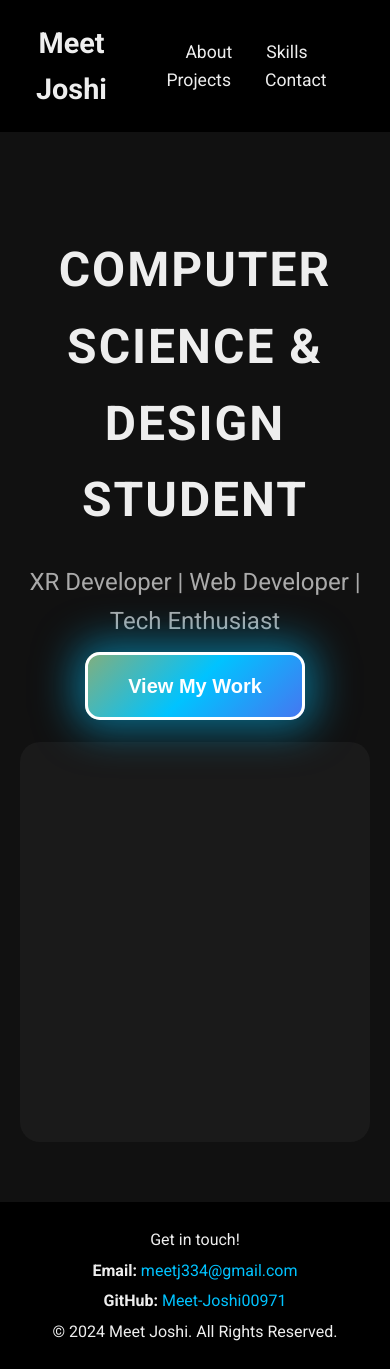
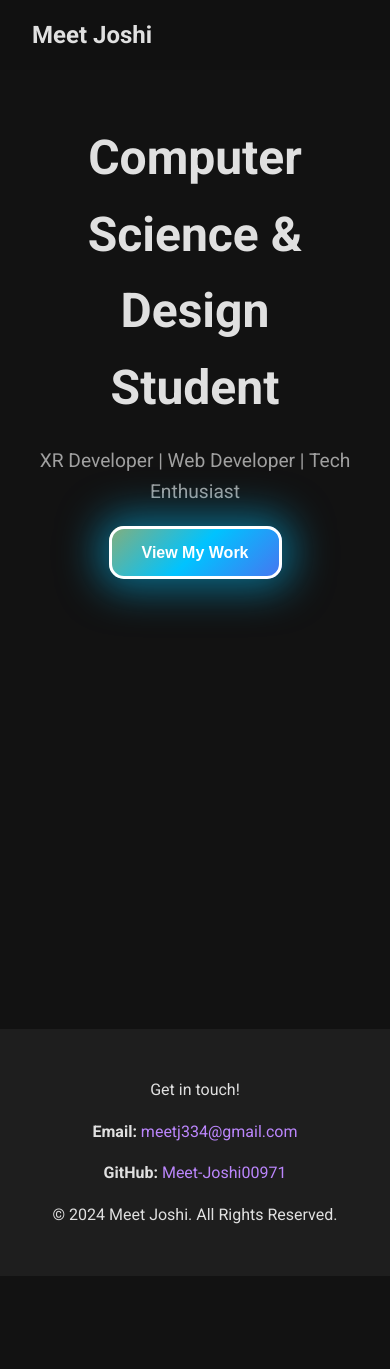
Before and after one commit to Meet-Joshi00971/Meet-Joshi00971.github.io, a plain HTML site: page index.html in a window 390 px wide. After the commit the page ends 1276 px from the top, so only its background shows below. Drawn offline with Linux system fonts and the light colour scheme; some packages are replaced by stand-ins of ours; a script that the page names is missing.

Commit message:
Update style.css

```diff
--- a/style.css
+++ b/style.css
@@ -1,59 +1,38 @@
-/* --- Global Styles & Theme --- */
-#logo {
-    opacity: 0 !important;
-    pointer-events: none !important;
-}
-
+/* General Body & Link Styles */
 body {
-    background-color: #111;
-    color: #eee;
+    background-color: #121212;
+    color: #e0e0e0;
     font-family: 'Roboto', sans-serif;
+    line-height: 1.6;
     margin: 0;
-    line-height: 1.6;
-}
-
-.container {
-    max-width: 1100px;
-    margin: 0 auto;
-    padding: 0 20px;
+    padding: 0;
 }
 
 a {
-    color: #00c3ff;
+    color: #bb86fc;
     text-decoration: none;
-    transition: color 0.3s;
+    transition: color 0.3s ease;
 }
 
 a:hover {
-    color: #ff00c1;
+    color: #3700b3;
 }
 
-h1, h2, h3 {
-    font-weight: 700;
+/* Container */
+.container {
+    max-width: 1200px;
+    margin: 0 auto;
+    padding: 0 2rem;
 }
 
-h2 {
-    text-align: center;
-    font-size: 2.5em;
-    margin-bottom: 40px;
-    text-transform: uppercase;
-    letter-spacing: 2px;
-}
-
-.section-bg {
-    background-color: #1e1e1e;
-    padding: 60px 0;
-}
-
-main section {
-    padding: 60px 0;
-}
-
-/* --- Header & Footer --- */
-.site-header, .site-footer {
-    background-color: #000;
-    padding: 20px 0;
-    text-align: center;
+/* Header */
+.site-header {
+    padding: 1rem 0;
+    position: fixed;
+    width: 100%;
+    background: rgba(18, 18, 18, 0.8);
+    backdrop-filter: blur(10px);
+    z-index: 100;
 }
 
 .site-header .container {
@@ -63,89 +42,91 @@ main section {
 }
 
 .site-title {
-    font-size: 1.8em;
+    font-size: 1.5rem;
+    font-weight: 700;
     margin: 0;
-}
-.site-title a {
-    color: #fff;
-    text-decoration: none;
 }
 
 .site-header nav a {
-    color: #eee;
-    margin: 0 15px;
-    font-size: 1.1em;
+    margin-left: 1.5rem;
+    font-weight: 400;
 }
 
-.site-footer p {
-    margin: 5px 0;
+/* Main Content */
+main {
+    padding-top: 80px; /* Offset for fixed header */
 }
 
-/* --- UPDATED Hero Section --- */
+/* --- REVISED HERO SECTION STYLES --- */
+
 #hero {
-    padding: 60px 0;
-    min-height: 80vh;
-    display: flex;
-    align-items: center;
+    position: relative; /* Establishes a positioning context for children */
+    overflow: hidden;   /* Prevents horizontal scrollbars from the oversized model */
 }
 
 .hero-container {
     display: flex;
     align-items: center;
-    justify-content: space-between;
-    gap: 40px;
+    min-height: 90vh;
 }
 
 .hero-text {
-    flex: 1;
-    text-align: left;
+    flex: 0 0 50%; /* Occupy the left 50% of the space */
+    max-width: 50%;
+    z-index: 2;    /* Ensure text appears on top of the 3D model */
 }
 
 .hero-text h2 {
-    text-align: left;
-    font-size: 3em;
-    margin-bottom: 10px;
+    font-size: 3rem;
+    margin-bottom: 1rem;
 }
 
-.hero-text .subtitle {
-    font-size: 1.5em;
-    color: #aaa;
-    margin-bottom: 30px;
+.subtitle {
+    font-size: 1.2rem;
+    color: #a0a0a0;
+    margin-bottom: 2rem;
 }
 
 .hero-3d {
-    flex: 1;
-    min-height: 400px;
-    height: 50vh;
-    border-radius: 20px;
-    overflow: hidden;
-    background-color: #1a1a1a;
+    position: absolute; /* Take the container out of the normal document flow */
+    top: 50%;
+    right: -15%; /* Position it partially off-screen to the right */
+    width: 65%;  /* Make it larger than its original column */
+    height: 100%;
+    transform: translateY(-50%); /* Vertically center it */
+    z-index: 1; /* Place it behind the text */
 }
 
-.hero-3d iframe {
-    border: none;
+spline-viewer {
+    width: 100%;
+    height: 100%;
+    /* We don't need transforms here anymore, the parent .hero-3d handles it */
 }
 
+/* General Sections */
+.section-bg {
+    background-color: #1e1e1e;
+    padding: 4rem 0;
+}
 
-/* --- Skills Section --- */
+section h2 {
+    text-align: center;
+    font-size: 2.5rem;
+    margin-bottom: 3rem;
+}
+
+/* Skills Section */
 .skills-grid {
     display: grid;
     grid-template-columns: repeat(auto-fit, minmax(250px, 1fr));
-    gap: 30px;
-    text-align: left;
-}
-
-.skill-category {
-    background-color: #2a2a2a;
-    padding: 20px;
-    border-radius: 10px;
-    border-left: 5px solid #00c3ff;
+    gap: 2rem;
 }
 
 .skill-category h3 {
-    margin-top: 0;
-    border-bottom: 2px solid #555;
-    padding-bottom: 10px;
+    color: #bb86fc;
+    border-bottom: 2px solid #3700b3;
+    padding-bottom: 0.5rem;
+    margin-bottom: 1rem;
 }
 
 .skill-category ul {
@@ -153,88 +134,64 @@ main section {
     padding: 0;
 }
 
-.skill-category ul li {
-    margin-bottom: 10px;
+.skill-category li {
+    background: #2c2c2c;
+    padding: 0.5rem 1rem;
+    margin-bottom: 0.5rem;
+    border-radius: 5px;
 }
 
-
-/* --- Projects Section --- */
+/* Projects Section */
 .projects-grid {
     display: grid;
     grid-template-columns: repeat(auto-fit, minmax(300px, 1fr));
-    gap: 30px;
+    gap: 2rem;
 }
 
 .project-card {
-    background-color: #2a2a2a;
-    padding: 30px;
-    border-radius: 10px;
-    text-align: center;
-    transition: transform 0.3s, box-shadow 0.3s;
+    background: #2c2c2c;
+    padding: 2rem;
+    border-radius: 15px;
+    transition: transform 0.3s ease, box-shadow 0.3s ease;
 }
 
 .project-card:hover {
     transform: translateY(-10px);
-    box-shadow: 0 10px 20px rgba(0,0,0,0.4);
+    box-shadow: 0 10px 30px rgba(0, 0, 0, 0.5);
 }
 
 .project-card h3 {
-    font-size: 1.5em;
+    margin-top: 0;
 }
 
 .learn-more-button {
     display: inline-block;
-    margin-top: 20px;
-    padding: 10px 20px;
-    background-color: #00c3ff;
-    color: #111;
-    border-radius: 5px;
+    margin-top: 1rem;
     font-weight: bold;
 }
 
-.learn-more-button:hover {
-    background-color: #ff00c1;
-    color: #fff;
+/* Footer */
+.site-footer {
+    text-align: center;
+    padding: 2rem 0;
+    margin-top: 2rem;
+    background: #1e1e1e;
 }
 
-
-/* --- Project Detail Pages --- */
-.project-detail {
-    padding: 60px 0;
-}
-.project-image {
-    width: 100%;
-    border-radius: 10px;
-    margin-bottom: 30px;
-}
-.project-detail h3 {
-    margin-top: 40px;
-    font-size: 1.8em;
-}
-.project-detail ul {
-    list-style-type: disc;
-    padding-left: 20px;
-}
-
-
-/* --- The Crazy Button Animation --- */
+/* Crazy Button Animation */
 .crazy-button {
     font-family: sans-serif;
-    font-size: 20px;
+    font-size: 1rem;
     font-weight: bold;
     color: white;
     text-decoration: none;
-    padding: 20px 40px;
+    padding: 15px 30px;
     border-radius: 15px;
     border: 3px solid white;
     position: relative;
     overflow: hidden;
     transition: all 0.3s cubic-bezier(0.25, 0.8, 0.25, 1);
-
-    animation:
-        pulse-glow 2s infinite ease-in-out,
-        move-gradient 4s infinite linear;
-
+    animation: pulse-glow 2s infinite ease-in-out, move-gradient 4s infinite linear;
     background: linear-gradient(135deg, #ff00c1, #ff9a00, #00c3ff, #8a2be2, #ff00c1);
     background-size: 400% 400%;
 }
@@ -245,44 +202,52 @@ main section {
 }
 
 @keyframes pulse-glow {
-    0% {
-        box-shadow: 0 0 10px 0px rgba(255, 105, 180, 0.5);
-    }
-    50% {
-        box-shadow: 0 0 40px 10px rgba(0, 195, 255, 0.5);
-    }
-    100% {
-        box-shadow: 0 0 10px 0px rgba(255, 105, 180, 0.5);
+    0% { box-shadow: 0 0 10px 0px rgba(255, 105, 180, 0.5); }
+    50% { box-shadow: 0 0 40px 10px rgba(0, 195, 255, 0.5); }
+    100% { box-shadow: 0 0 10px 0px rgba(255, 105, 180, 0.5); }
+}
+
+@keyframes move-gradient {
+    0% { background-position: 0% 50%; }
+    50% { background-position: 100% 50%; }
+    100% { background-position: 0% 50%; }
+}
+
+/* --- RESPONSIVE ADJUSTMENTS --- */
+@media (max-width: 992px) {
+    .hero-3d {
+        right: -25%; /* Adjust for tablet sizes */
+        width: 75%;
     }
 }
 
-@keyframes move-gradient {
-    0% {
-        background-position: 0% 50%;
+@media (max-width: 768px) {
+    .site-header nav {
+        display: none; /* Simple responsive menu, can be improved with JS */
     }
-    50% {
-        background-position: 100% 50%;
+
+    #hero {
+        overflow: visible; /* Reset for stacking layout */
     }
-    100% {
-        background-position: 0% 50%;
-    }
-}
 
-/* --- Responsive Design for Hero Section --- */
-@media (max-width: 800px) {
     .hero-container {
         flex-direction: column;
         text-align: center;
     }
-    .hero-text {
-        text-align: center;
+
+    .hero-text, .hero-text {
+        flex: 1;
+        max-width: 100%;
+        margin-bottom: 2rem;
     }
-    .hero-text h2 {
-        text-align: center;
-    }
+
+    /* Reset the 3D model's position for mobile */
     .hero-3d {
+        position: static; /* Put it back into the page flow */
+        transform: none;  /* Remove centering and positioning */
         width: 100%;
-        max-width: 400px;
         height: 400px;
+        right: auto;
+        top: auto;
     }
 }
```
